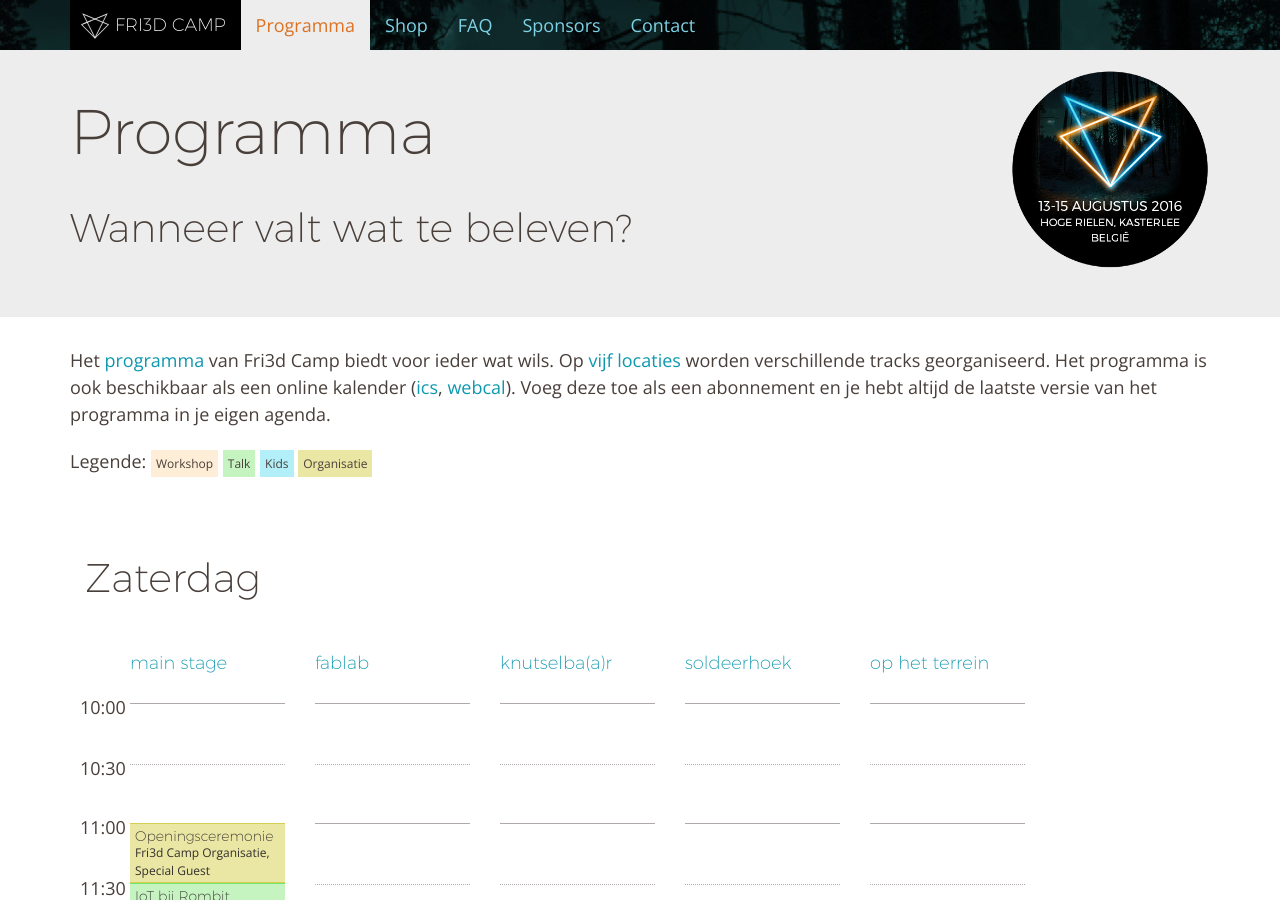
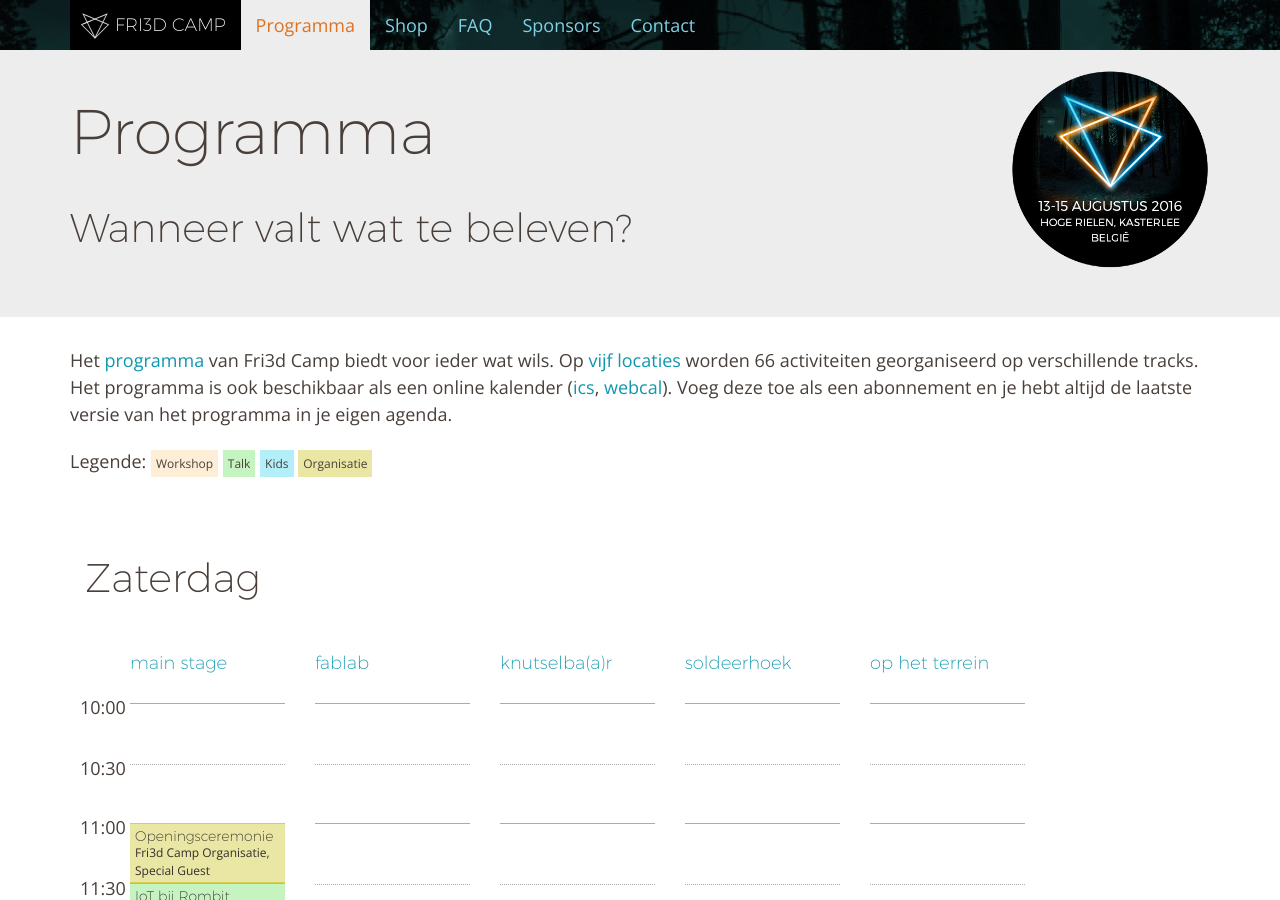
Before and after one commit to Fri3dCamp/fri3dweb2016, a Jekyll site: the page built from programma/tijdsindeling.html, in a window 1280 px wide and 900 px high. Built offline with Jekyll 4.4.1, drawn with Linux system fonts in a browser that asks for light colours; nearby versions of some CDN libraries.

Commit message:
added a rough count of activities

```diff
--- a/programma/tijdsindeling.html
+++ b/programma/tijdsindeling.html
@@ -5,7 +5,7 @@
 ---
 
 Het <a href=".">programma</a> van Fri3d Camp biedt voor ieder wat wils. Op <a
-href="locaties">vijf locaties</a> worden verschillende tracks georganiseerd.
+href="locaties">vijf locaties</a> worden {{ site.data.activities | size | minus: 14 }} activiteiten georganiseerd op verschillende tracks.
 
 Het programma is ook beschikbaar als een online kalender (<a
 href="programma.ics">ics</a>, <a href="webcal://fri3d.be/programma/programma.ics">webcal</a>). Voeg
```
Also changed, not shown: programma/index.md (+1 -1 lines).
